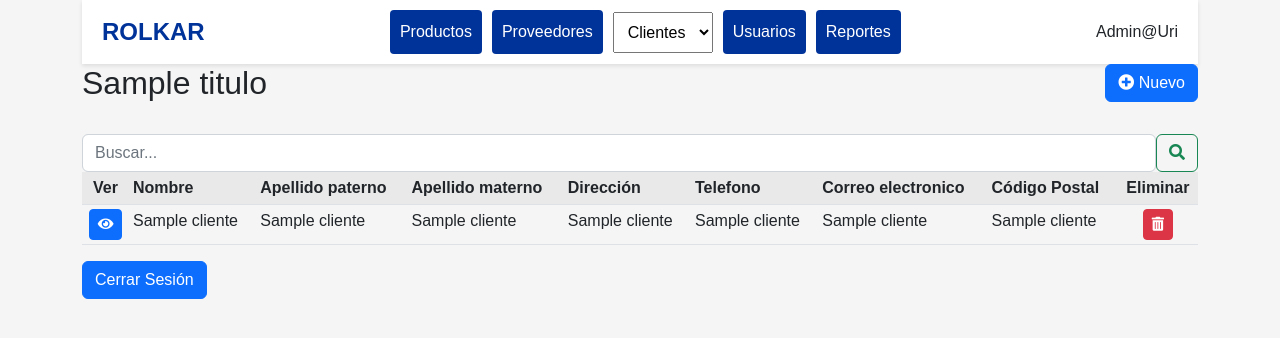
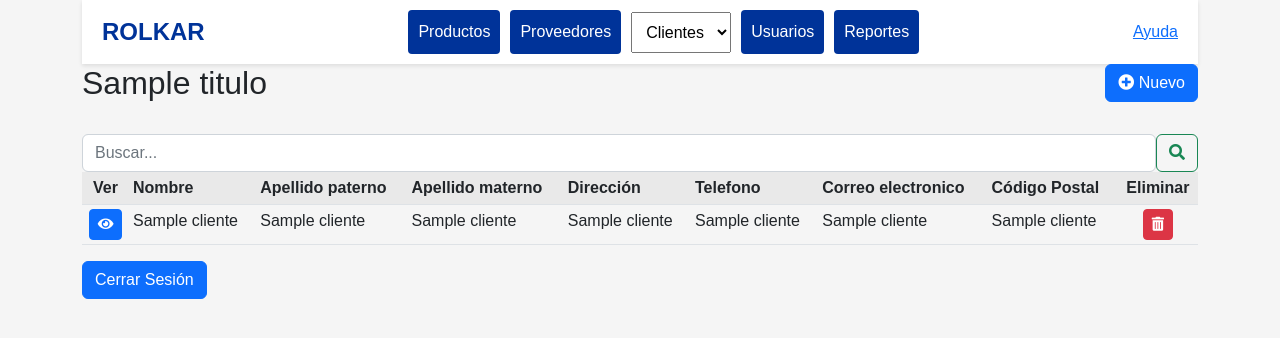
Before and after one commit to CarlosAcharly/-NutrimentosRolkar, a Flask app: template App/templates/dashboardCliente.html in a window 1280 px wide. Shown: the top 338 px of the page. Run offline with Flask 3, Linux system fonts and the light colour scheme; the template is opened without the code that fills it: most values are stand-ins (such as "Sample title", 1, 10 or a date in 2020); some libraries are stand-ins or nearby versions.

Commit message:
parte de ayuda

```diff
--- a/App/templates/dashboardCliente.html
+++ b/App/templates/dashboardCliente.html
@@ -26,7 +26,7 @@
                     <button>Reportes</button>
         </nav>
         <div class="user-info">
-            <span id="user-dropdown" class="dropdown">Admin@Uri</span>
+            <a id="user-dropdown" class="dropdown" href="{{ url_for('static', filename='img/manual.pdf') }}" target="_blank">Ayuda</a>
             <div class="user-icon"></div>
             <div id="dropdown-menu" class="dropdown-content">
                 <a href="#" id="logout">Cerrar sesión</a>
--- a/App/templates/dashboardProveedores.html
+++ b/App/templates/dashboardProveedores.html
@@ -24,7 +24,7 @@
                     <button>Reportes</button>
         </nav>
         <div class="user-info">
-            <span id="user-dropdown" class="dropdown">Admin@Uri</span>
+            <a id="user-dropdown" class="dropdown" href="{{ url_for('static', filename='img/manual.pdf') }}" target="_blank">Ayuda</a>
             <div class="user-icon"></div>
             <div id="dropdown-menu" class="dropdown-content">
                 <a href="#" id="logout">Cerrar sesión</a>
--- a/App/templates/dashboardUsuarios.html
+++ b/App/templates/dashboardUsuarios.html
@@ -26,7 +26,7 @@
                     <button>Reportes</button>
         </nav>
         <div class="user-info">
-            <span id="user-dropdown" class="dropdown">Admin@Uri</span>
+            <a id="user-dropdown" class="dropdown" href="{{ url_for('static', filename='img/manual.pdf') }}" target="_blank">Ayuda</a>
             <div class="user-icon"></div>
             <div id="dropdown-menu" class="dropdown-content">
                 <a href="#" id="logout">Cerrar sesión</a>
```
